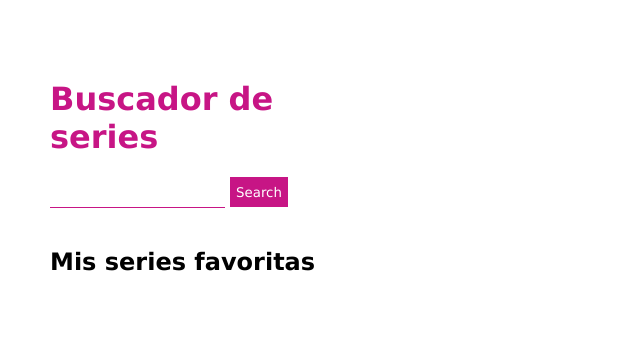
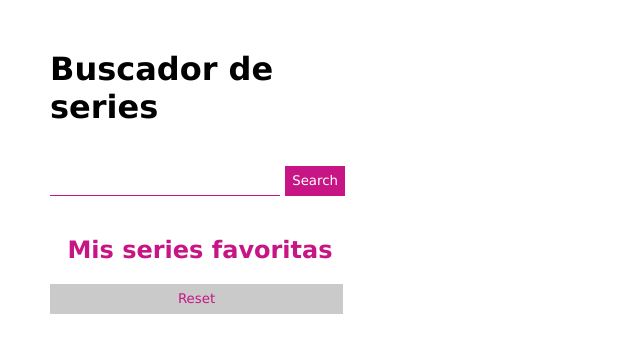
Before and after one commit to carpanla/Find-tv-shows, a website: page _src/templates/index.html in a window 1280 px wide. Shown: the top 352 px of the page, without its empty margins (0-640 px from the left). Drawn offline with nearby package versions, Linux system fonts and the light colour scheme; files that its build step writes are made by us from their sources.

Commit message:
add reset button and function

```diff
--- a/_src/assets/js/main.js
+++ b/_src/assets/js/main.js
@@ -6,6 +6,7 @@ const form = document.querySelector('#search-form');
 const urlBase = 'http://api.tvmaze.com/search/shows?q=';
 const elementUl = document.querySelector('#series-list');
 const favUl = document.querySelector('#fav-list');
+const resetButton = document.querySelector('#reset-button');
 
 let favourites = [];
 
@@ -103,7 +104,7 @@ function favShow (event, name, image){
   localStorage.setItem('favs', JSON.stringify(favourites));
 }
 
-//LocalStorage
+//Defino una función para pintar los datos guardados en LocalStorage y la ejecuto cuando se carga la página
 function showLocal(){
   favourites = JSON.parse(localStorage.getItem('favs'));
   console.log(favourites);
@@ -118,11 +119,19 @@ function showLocal(){
       elementLiLocal.appendChild(elementNameLocal);
       elementLiLocal.appendChild(elementImageLocal);
       favUl.appendChild(elementLiLocal);
-
     }
   }
 }
 
+//Habilitar botón reset que vacía la lista de favoritas
+
+function reset(){
+  console.log('función reset');
+  favUl.innerHTML = '';
+  localStorage.removeItem('favs');
+}
+
+resetButton.addEventListener('click', reset);
 
 //Función para habilitar tecla enter
 
--- a/_src/assets/scss/main.scss
+++ b/_src/assets/scss/main.scss
@@ -49,11 +49,14 @@ li {
 }
 h1 {
 	margin-left: 20px;
-	margin-top: 50px;
-	color: mediumvioletred;
+	margin-top: 20px;
+	margin-bottom: 20px;
+
 }
 h2 {
 	margin-left: 20px;
+	text-align: center;
+	color: mediumvioletred;
 }
 form {
 	margin-left: 20px;
@@ -61,13 +64,24 @@ form {
 .input {
 	height: 30px;
 	border: 0;
+	margin-top: 20px;
+	min-width: 230px;
 	border-bottom: 1px solid mediumvioletred;
 }
 .button {
 	height: 30px;
+	width: 60px;
 	color: white;
 	background-color: mediumvioletred;
 	border: 0;
+}
+.btn {
+	height: 30px;
+	margin-left: 20px;
+	color: mediumvioletred;
+	background-color: #cacaca;
+	border: 0;
+	width: 293px;
 
 }
 
--- a/_src/templates/index.html
+++ b/_src/templates/index.html
@@ -16,6 +16,7 @@
       </form>
       <div class="favlist">
         <h2>Mis series favoritas</h2>
+        <button class="btn" id="reset-button" type="button">Reset</button>
         <ul class="fav-list" id="fav-list"></ul>
       </div>
     </div>
```
Also changed, not shown: public/assets/js/main.js (+11 -2 lines), public/index.html (+1 -0 lines), public/assets/css/main.css, 2 other files.
